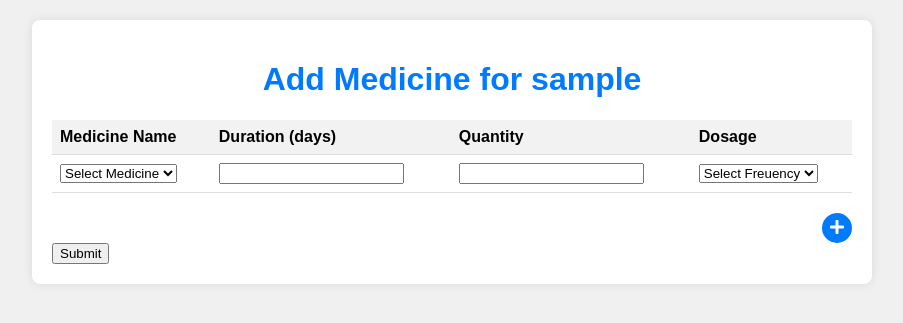
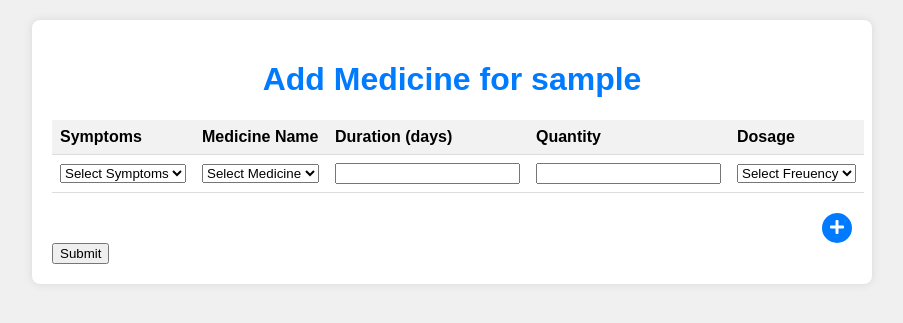
Before and after one commit to mrgrey0/e_prescription, a Flask app: a page that uses E-Precription/templates/prescribe.html in a window 1280 px wide. Shown: the top 323 px of the page, without its empty margins (188-1091 px from the left). Run offline with Flask 3, Linux system fonts and the light colour scheme.

Commit message:
symptoms
symptoms added

```diff
--- a/E-Precription/templates/prescribe.html
+++ b/E-Precription/templates/prescribe.html
@@ -104,6 +104,7 @@
         <table id="medicineTable">
             <thead>
                 <tr>
+                    <th>Symptoms</th>
                     <th>Medicine Name</th>
                     <th>Duration (days)</th>
                     <th>Quantity</th>
@@ -112,6 +113,14 @@
             </thead>
             <tbody>
                 <tr>
+                    <td>
+                        <select name="symptoms" required>
+                            <option value="">Select Symptoms</option>
+                            <option value="medicine1">Fever</option>
+                            <option value="medicine2">Hedache</option>
+                            <!-- Add more medicine options as needed -->
+                        </select>
+                    </td>
                     <td>
                         <select name="medicineName" required>
                             <option value="">Select Medicine</option>
@@ -150,6 +159,14 @@
             const tableBody = document.querySelector('#medicineTable tbody');
             const newRow = document.createElement('tr');
             newRow.innerHTML = `
+            <td>
+                    <select name="symptoms" required>
+                        <option value="">Select Symptoms</option>
+                        <option value="symp1">Fever</option>
+                        <option value="symp2">Hedache</option>
+                        <!-- Add more medicine options as needed -->
+                    </select>
+                </td>
                 <td>
                     <select name="medicineName" required>
                         <option value="">Select Medicine</option>
```
